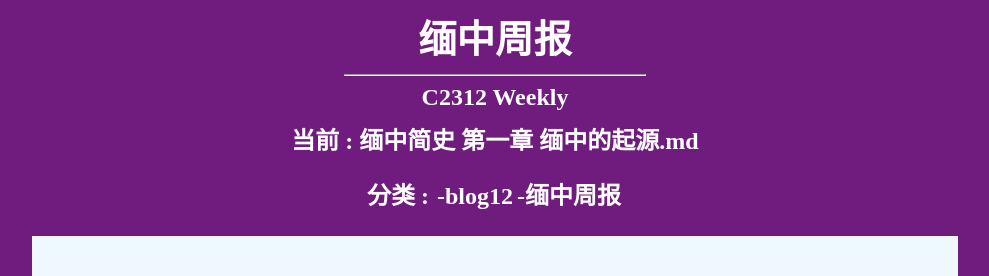
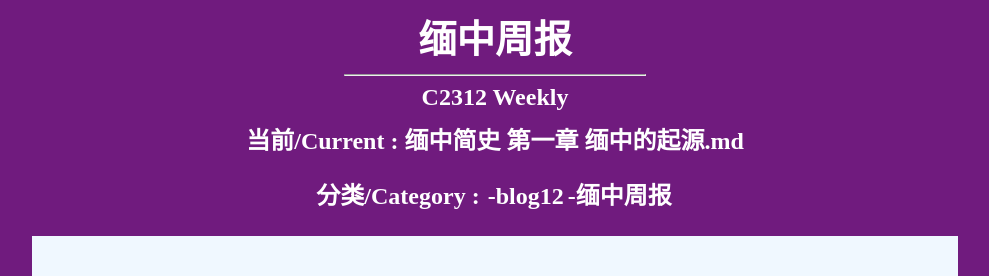
Before and after one commit to FugiPig/blog12, a plain HTML site: page html/blog-1.html in a window 1280 px wide. Shown: the top 276 px of the page, without its empty margins (145-1134 px from the left). Drawn offline with Linux system fonts and the light colour scheme.

Commit message:
update website

```diff
--- a/html/blog-1.html
+++ b/html/blog-1.html
@@ -10,8 +10,8 @@
         <big><h1 class="title-h">缅中周报</h1></big>
         <hr width="300">
         <h2 class="title-h">C2312 Weekly</h4>
-        <h2 class="title-h">当前 :  缅中简史 第一章 缅中的起源.md</h2>
-        <h2 class="title-h">分类 : <a style="display: inline;" href="/blog12/html/node-1.html">-blog12</a><a style="display: inline;" href="/blog12/html/node-2.html">-缅中周报</a><br></h2>
+        <h2 class="title-h">当前/Current :  缅中简史 第一章 缅中的起源.md</h2>
+        <h2 class="title-h">分类/Category : <a style="display: inline;" href="/blog12/html/node-1.html">-blog12</a><a style="display: inline;" href="/blog12/html/node-2.html">-缅中周报</a><br></h2>
         <div class="blog-text"><h1>0001 : 缅中简史 第一章 缅中的起源</h1>
 <p>张昊辕/著</p>
 <p>*注：由于作者在将本文电子化时使用了语音输入法，所以会出现一些可能不太正确的字，读者可以当成通假字</p>
```
Also changed, not shown: html/node-1.html (+1 -1 lines), html/node-2.html (+1 -1 lines).
